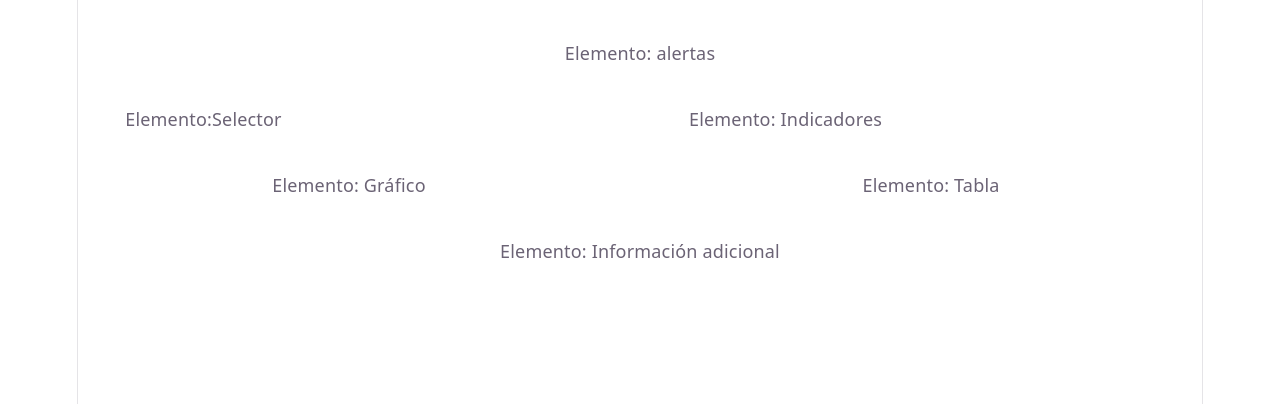
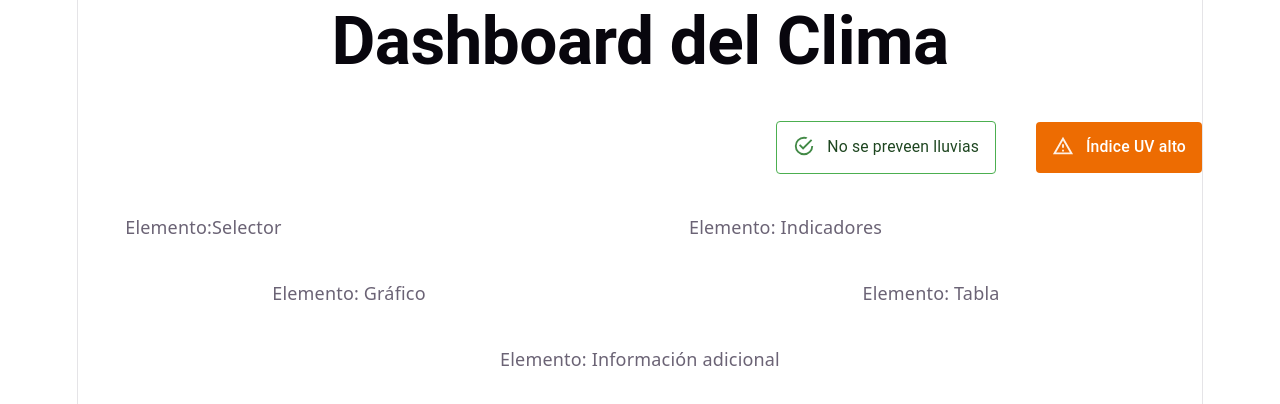
Before and after one commit to Sam-ai06/kokoaboard-test-DAWM, a React (Vite) app: page / in a window 1280 px wide. Shown: the top 404 px of the page. Built offline with nearby package versions, Linux system fonts and the light colour scheme.

Commit message:
feat: creación de componente de alerta y severidad del clima

```diff
--- a/src/App.tsx
+++ b/src/App.tsx
@@ -1,6 +1,8 @@
 import './App.css'
 import { Grid } from '@mui/material'
 import HeaderUI from './components/HeaderUI'
+import AlertUI from './components/AlertUI'
+
 
 
 function App() {
@@ -12,7 +14,12 @@ function App() {
       </Grid>
 
       {/*Alertas*/}
-      <Grid size = {{xs: 12, md: 12}}>Elemento: alertas</Grid>
+      <Grid size = {{xs: 12, md: 12}}
+        container sx={{ justifyContent: 'flex-end', alignItems: 'center' }}>
+          <AlertUI description='No se preveen lluvias'></AlertUI>
+          <AlertUI description="Índice UV alto" severity="warning" variant="filled" />
+
+      </Grid>
 
       {/*Selector*/}
       <Grid size = {{xs: 12, md: 3}}>Elemento:Selector</Grid>
--- /dev/null
+++ b/src/components/AlertUI.tsx
@@ -0,0 +1,15 @@
+import Alert, { type AlertColor } from '@mui/material/Alert';
+type AlertVariant = 'standard' | 'outlined' | 'filled';
+
+
+interface AlertConfig {
+    description: string;
+    severity?: AlertColor;
+    variant?: AlertVariant;
+}
+
+export default function AlertUI({ description, severity = 'success', variant = 'outlined' }: AlertConfig) {
+    return (
+        <Alert variant={variant} severity={severity}>{description}</Alert>
+    );
+}
--- a/src/components/HeaderUI.tsx
+++ b/src/components/HeaderUI.tsx
@@ -2,8 +2,11 @@ import {Typography} from "@mui/material";
 
 export default function HeaderUI(){
     return (
-        <Typography>
-
+        <Typography
+            variant="h2"
+            component="h1"
+            sx={{ fontWeight: 'bold' }}>
+            Dashboard del Clima
         </Typography>
     )
 }
```
